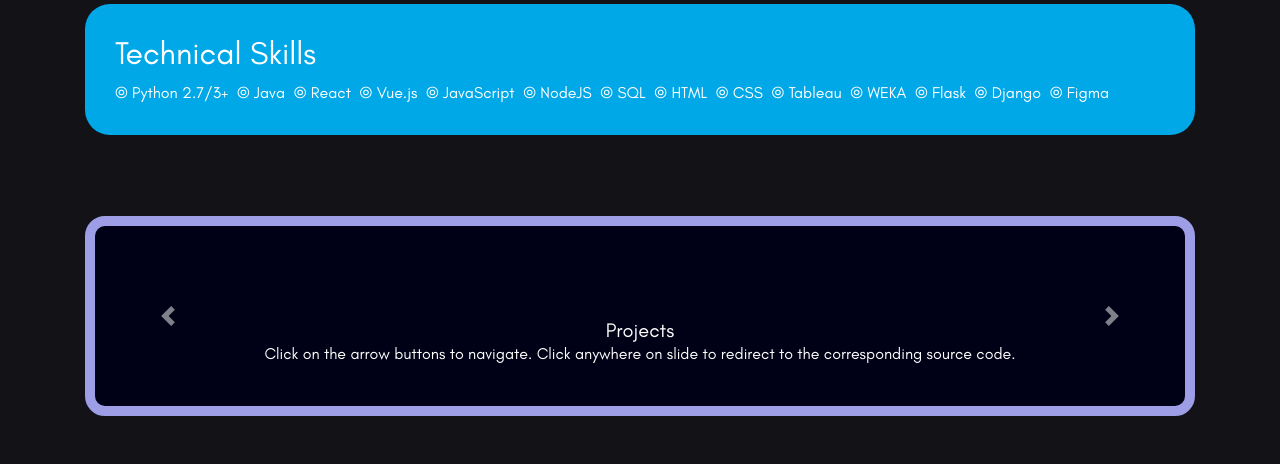
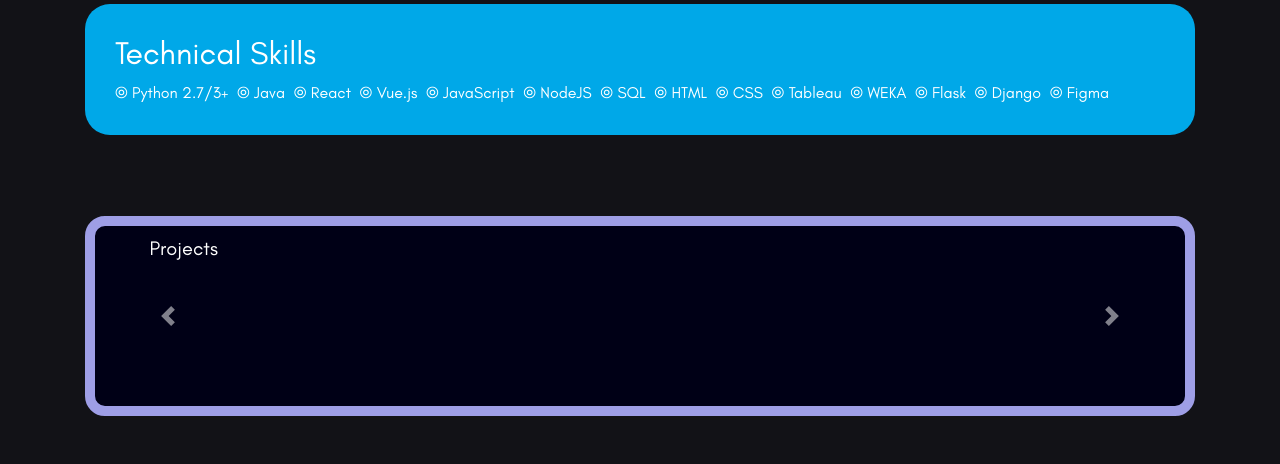
Before and after one commit to shyamr586/Portfolio, a Django app: page /bio in a window 1280 px wide. Shown: the part 680-1144 px from the top of the page. Run offline with Django 3.2, Linux system fonts and the light colour scheme; some libraries are stand-ins or nearby versions.

Commit message:
styling of projects in bio

```diff
--- a/portfolio/static/firstapp/css/bio.css
+++ b/portfolio/static/firstapp/css/bio.css
@@ -56,6 +56,18 @@ body{
     height: 200px;
 }
 
+.carousel-caption{
+    position: relative;
+    left: 5%;
+    z-index: 10;
+    padding-top: 20px;
+    padding-bottom: 20px;
+    color: #fff;
+    text-align: left;
+    margin: 10px auto;
+    margin-right:5%;
+}
+
 .carousel-caption p,h5{
     margin: 0;
 }
@@ -67,3 +79,7 @@ body{
 #yellowish{
     color: #FFFFA7;
 }
+
+#second-indent{
+    margin-left:20px;
+}
--- a/portfolio/template/firstapp/bio.html
+++ b/portfolio/template/firstapp/bio.html
@@ -35,23 +35,25 @@
         <div id="carouselExampleControls" class="carousel slide hidden" data-ride="carousel" data-interval="false">
             <div class="carousel-inner">
               <div class="carousel-item active">
-                <div class="carousel-caption d-none d-md-block">
+                <div class="carousel-caption d-md-block">
                   <h5>Projects</h5>
-                  <p>Click on the arrow buttons to navigate. Click anywhere on slide to redirect to the corresponding
-                    source code.
-                  </p>
                 </div>
               </div>
+
               {% for repo in repos %}
               <div class="carousel-item">
 
                 <div class="carousel-caption d-md-block">
+
                   <h5><span id="blueish">class</span> <span id="yellowish">Project</span>:</h5>
                   <p>&nbsp;<span id="blueish">def</span> <span id="yellowish">__init__</span>(self):</p>
-                  <p>&nbsp;&nbsp;<span id="blueish">self</span>.name = '<span id="yellowish">{{repo.name}}</span>'</p>
-                  <p>&nbsp;&nbsp;<span id="blueish">self</span>.link = '<span id="yellowish"><a href="{{repo.html_url}}" target="_blank">Click me!</a></span>'</p>
-                  {% if repo.description != None %}
-                      <p class="collapse-item">&nbsp;&nbsp;<span id="blueish">self</span>.description ='<span id="yellowish">{{repo.description}}</span>'</p>
+                  <div id="second-indent">
+                    <p><span id="blueish">self</span>.name = '<span id="yellowish">{{repo.name}}</span>'</p>
+                    <p><span id="blueish">self</span>.link = '<span id="yellowish"><a href="{{repo.html_url}}" target="_blank">Click me!</a></span>'</p>
+                    {% if repo.description != None %}
+                        <p class="collapse-item"><span id="blueish">self</span>.description ='<span id="yellowish">{{repo.description}}</span>'</p>
+
+                 </div>
                   {% endif %}
                 </div>
 
--- /dev/null
+++ b/runtime.txt
@@ -0,0 +1 @@
+python-3.6.8
```
